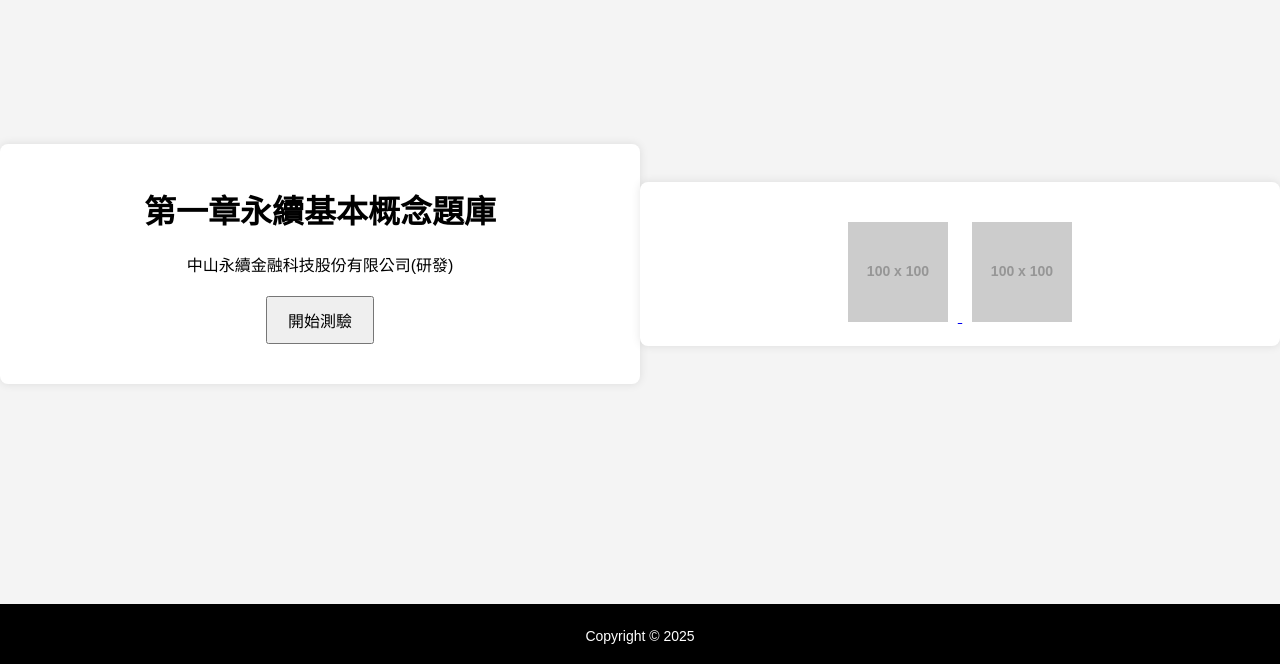
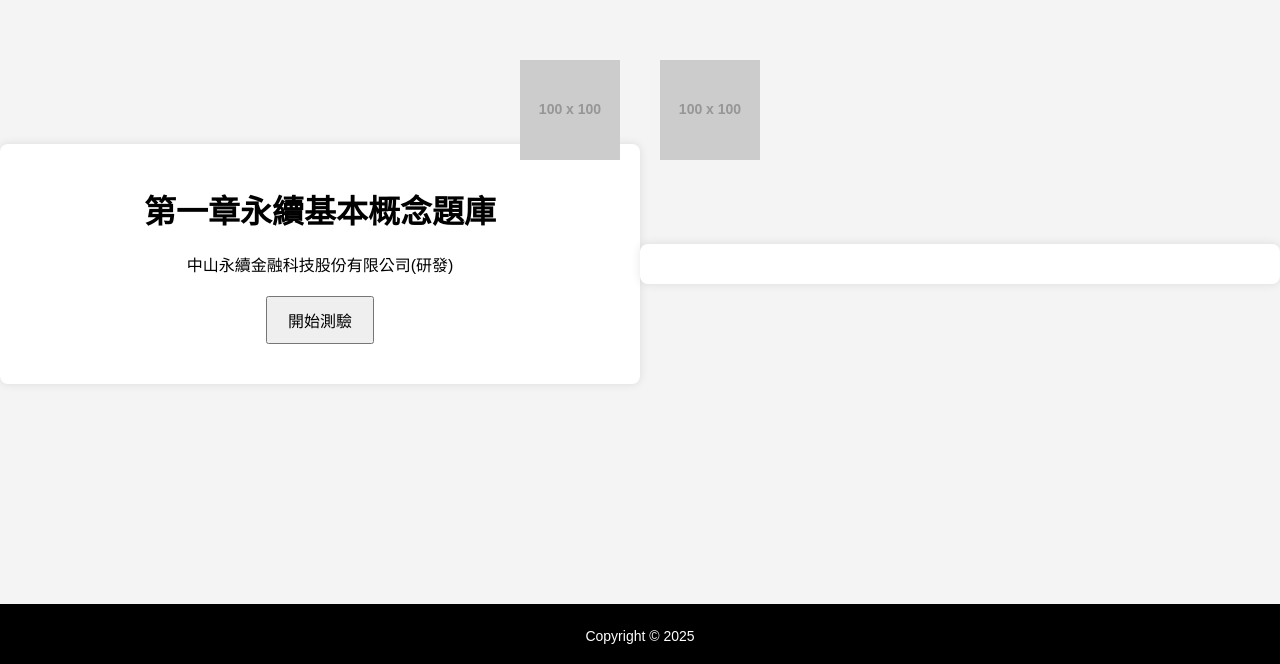
Before and after one commit to ESGBOOK2/c2, a plain HTML site: page index.html in a window 1280 px wide. Shown: the part 136-800 px from the top of the page. Drawn offline with Linux system fonts and the light colour scheme; placeholder pictures from the web are drawn by us.

Commit message:
Update style.css

```diff
--- a/style.css
+++ b/style.css
@@ -50,8 +50,13 @@ button {
 }
 
 .image-container {
-    margin-top: 20px; /* 與按鈕間隔2公分 */
-    text-align: center; /* 圖片置中 */
+    position: fixed;
+    bottom: 500px; /* 距離頁底2公分 */
+    left: 50%;
+    transform: translateX(-50%);
+    display: flex;
+    justify-content: center;
+    gap: 20px; /* 圖片之間的間距 */
 }
 
 .image-container img {
```
